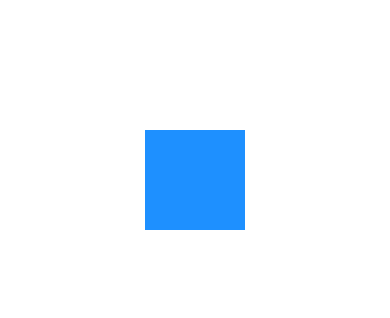
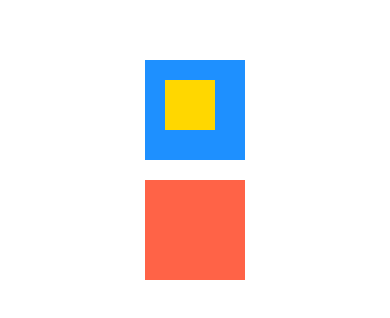
Before and after one commit to deyvedvm/DoneWith, a React Native app: screen / in a window 390 px wide. Shown: the part 242-560 px from the top of the page. Built offline with nearby package versions, Linux system fonts and the light colour scheme.

Commit message:
Paddings and Margins

```diff
--- a/App.tsx
+++ b/App.tsx
@@ -17,14 +17,33 @@ const App = () => {
     justifyContent: 'center',
     alignItems: 'center',
   }}>
+
     <View style={{
       backgroundColor: 'dodgerblue',
       width: 100,
       height: 100,
-      elevation: 20
+      padding: 20,
+    }}>
+
+      <View style={{
+        backgroundColor: 'gold',
+        width: 50,
+        height: 50,
+      }}>
+
+      </View>
+
+    </View>
+
+    <View style={{
+      backgroundColor: 'tomato',
+      width: 100,
+      height: 100,
+      margin: 20,
     }}>
 
     </View>
+
   </View>);
 };
 
```
